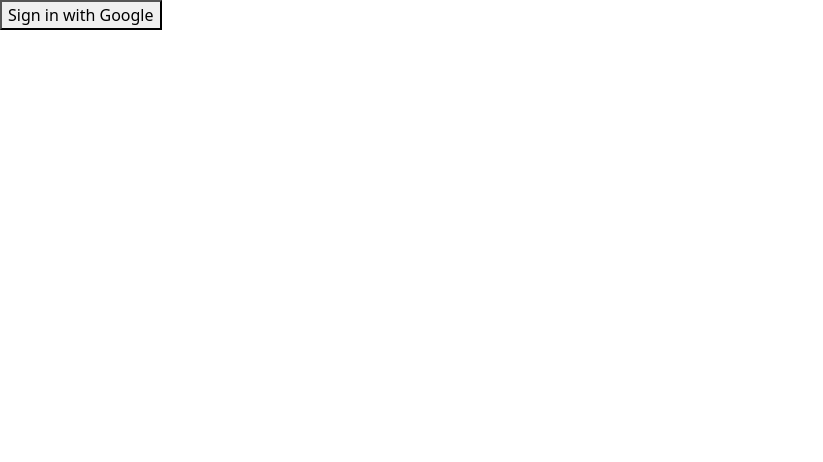
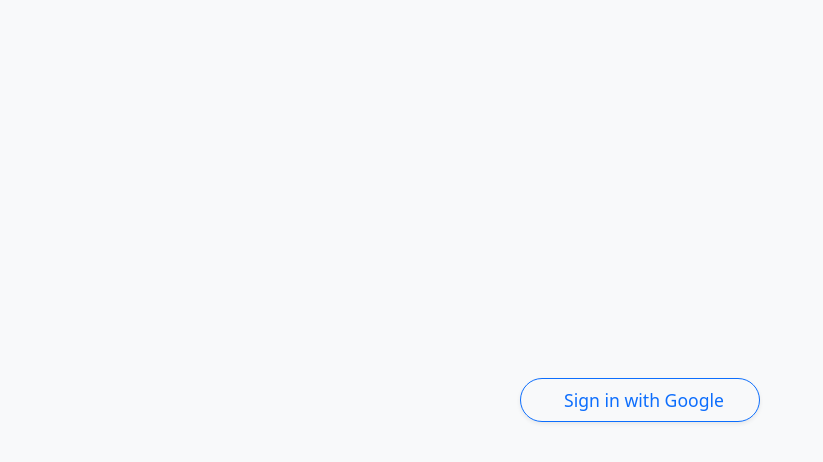
Before and after one commit to Sowhom638/KaviosPix, a React (Vite) app: page /login in a window 1280 px wide. Shown: the top 462 px of the page, without its empty margins (0-823 px from the left). Built offline with nearby package versions, Linux system fonts and the light colour scheme.

Commit message:
Changed the UI of login page

```diff
--- a/src/GoogleLogin.jsx
+++ b/src/GoogleLogin.jsx
@@ -31,11 +31,24 @@
 	});
 
 	return (
-		<div className="App">
-			<button onClick={googleLogin}>
-				Sign in with Google
-			</button>
-		</div>
+		<div className="App d-flex align-items-center justify-content-center min-vh-100 bg-light">
+  <div className="text-center">
+    <button
+      onClick={googleLogin}
+      className="btn btn-lg btn-outline-primary rounded-pill px-4 py-2 shadow-sm"
+      style={{
+        minWidth: "240px",
+        fontSize: "1.1rem",
+        transition: "all 0.2s ease"
+      }}
+      onMouseEnter={(e) => e.currentTarget.classList.add('shadow')}
+      onMouseLeave={(e) => e.currentTarget.classList.remove('shadow')}
+    >
+      <i className="bi bi-google me-2"></i>
+      Sign in with Google
+    </button>
+  </div>
+</div>
 	);
 };
 
```
